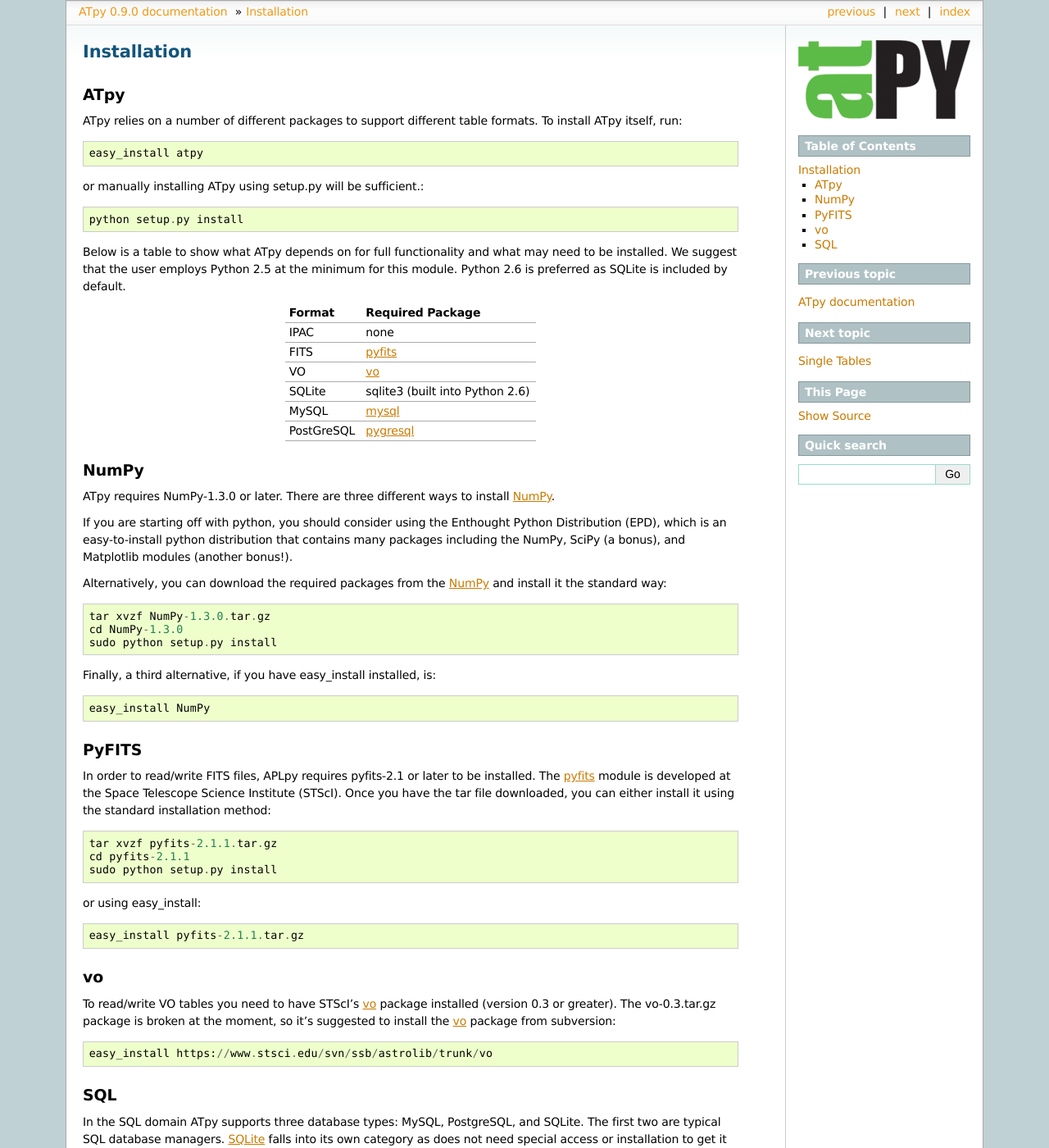
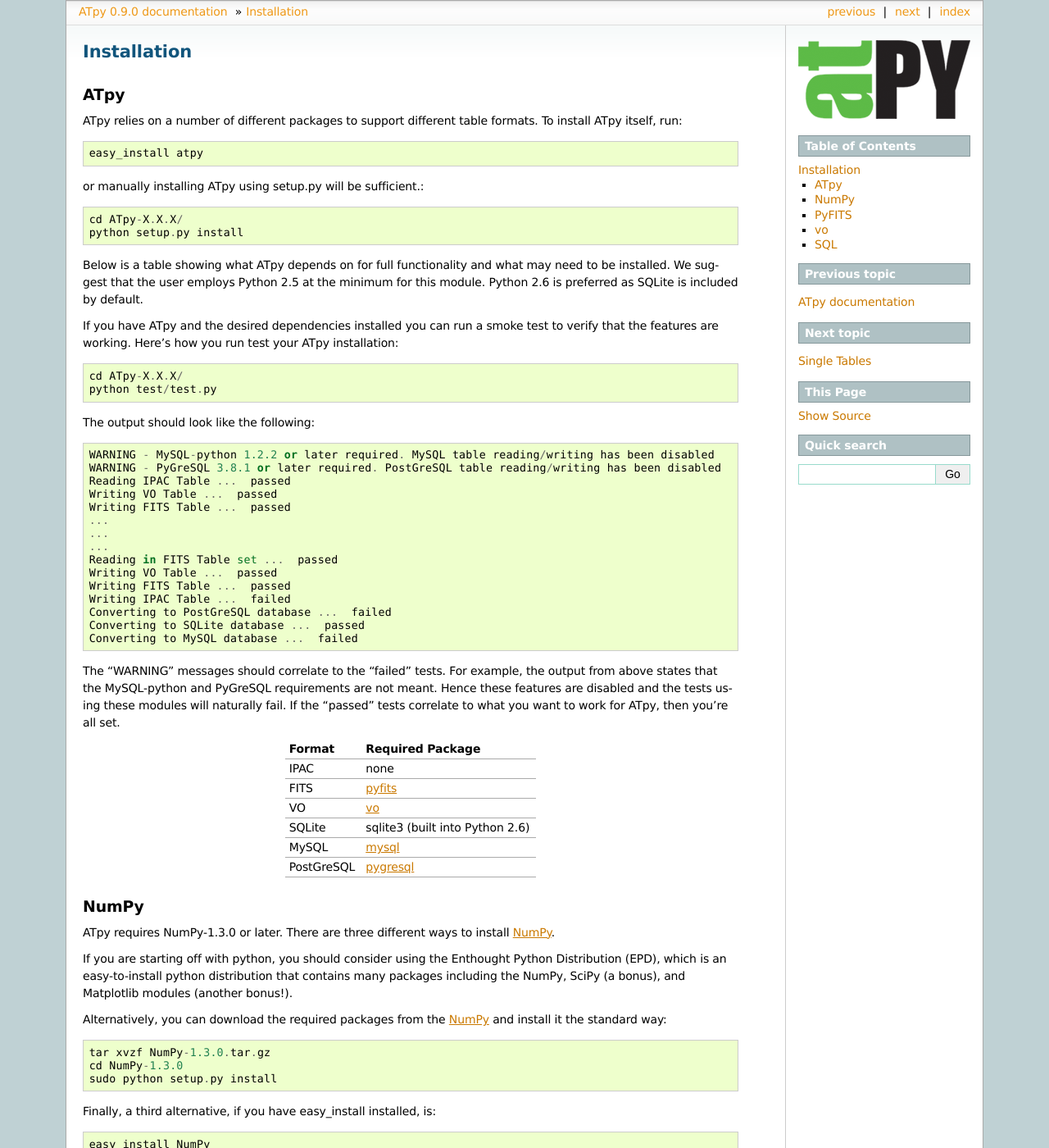
Before and after one commit to atpy/atpy.github.com, a Sphinx documentation site: the page built from source/installation.rst, in a window 1280 px wide and 1400 px high. Shown: the whole window at 82% size. Built offline with Sphinx 7.4.7, drawn with Linux system fonts in a browser that asks for light colours.

Commit message:
More updates on test.py documentation.
git-svn-id: https://atpy.svn.sourceforge.net/svnroot/atpy/documentation@53 a84d3894-9e97-4a94-862a-515d26404f57

```diff
--- a/source/installation.rst
+++ b/source/installation.rst
@@ -9,11 +9,36 @@
 
 or manually installing ATpy using setup.py will be sufficient.::
 
+    cd ATpy-X.X.X/
     python setup.py install
 
-Below is a table to show what ATpy depends on for full functionality and what may need to be installed. We suggest that the user employs Python 2.5 at the minimum for this module. Python 2.6 is preferred as SQLite is included by default.
+Below is a table showing what ATpy depends on for full functionality and what may need to be installed. We suggest that the user employs Python 2.5 at the minimum for this module. Python 2.6 is preferred as SQLite is included by default.
 
+If you have ATpy and the desired dependencies installed you can run a smoke test to verify that the features are working.
+Here's how you run test your ATpy installation::
 
+    cd ATpy-X.X.X/
+    python test/test.py
+
+The output should look like the following::
+
+    WARNING - MySQL-python 1.2.2 or later required. MySQL table reading/writing has been disabled
+    WARNING - PyGreSQL 3.8.1 or later required. PostGreSQL table reading/writing has been disabled
+    Reading IPAC Table ...  passed
+    Writing VO Table ...  passed
+    Writing FITS Table ...  passed
+    ...
+    ...
+    ...
+    Reading in FITS Table set ...  passed
+    Writing VO Table ...  passed
+    Writing FITS Table ...  passed
+    Writing IPAC Table ...  failed
+    Converting to PostGreSQL database ...  failed
+    Converting to SQLite database ...  passed
+    Converting to MySQL database ...  failed
+
+The "WARNING" messages should correlate to the "failed" tests. For example, the output from above states that the MySQL-python and PyGreSQL requirements are not meant. Hence these features are disabled and the tests using these modules will naturally fail. If the "passed" tests correlate to what you want to work for ATpy, then you're all set.
 
 
 =============    ================================
```
Also changed, not shown: 3 other files.
